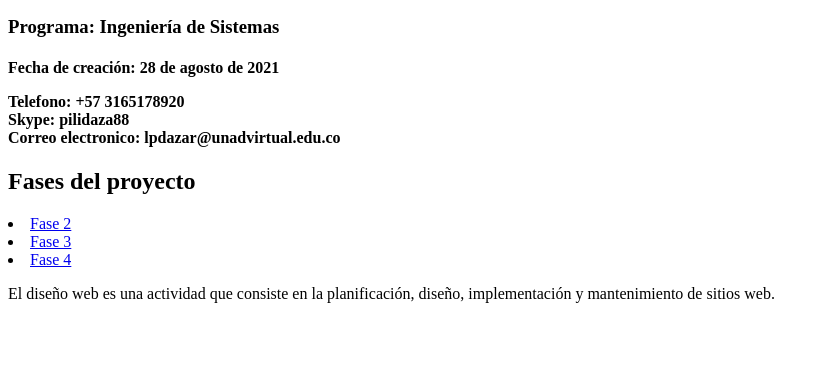
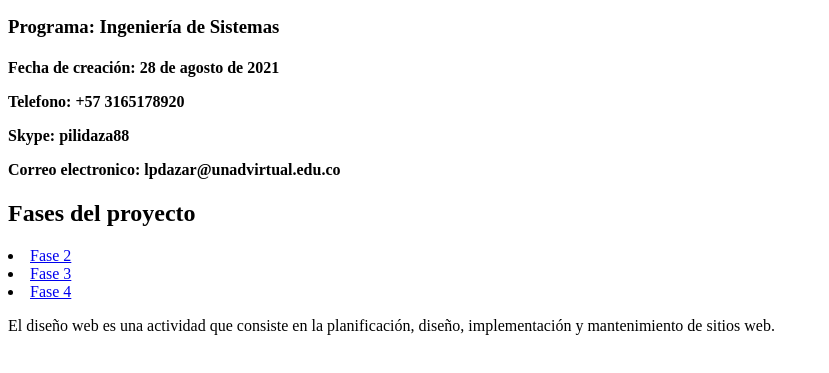
Before and after one commit to lpdazar/DSW-PilarDaza, a plain HTML site: page index.html in a window 1280 px wide. Shown: the part 105-478 px from the top of the page, without its empty margins (0-829 px from the left). Drawn offline with Linux system fonts and the light colour scheme.

Commit message:
fase4
Actualización de la pagina web

```diff
--- a/index.html
+++ b/index.html
@@ -16,9 +16,9 @@
     <h3>Programa: Ingeniería de Sistemas</h3>
     <h4>
         <p>Fecha de creación: 28 de agosto de 2021</p>
-        <p>Telefono: +57 3165178920 <br>
-            Skype: pilidaza88 <br>
-            Correo electronico: lpdazar@unadvirtual.edu.co </p>
+        <p>Telefono: +57 3165178920</p>
+        <p>Skype: pilidaza88</p>
+        <p>Correo electronico: lpdazar@unadvirtual.edu.co</p>
     </h4>
 
     <h2>Fases del proyecto</h2>
```
